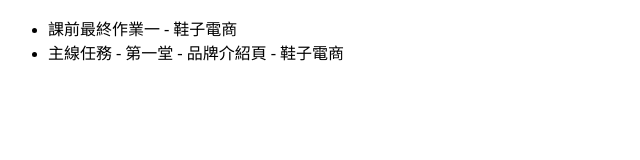
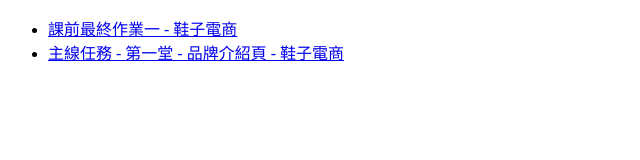
Before and after one commit to SJLU0/hexschool-week1, a plain HTML site: page index.html in a window 1280 px wide. Shown: the whole page, without its empty margins (0-640 px from the left). Drawn offline with Linux system fonts and the light colour scheme.

Commit message:
refactor: 修改標籤

```diff
--- a/index.html
+++ b/index.html
@@ -8,10 +8,11 @@
 
   <body>
     <ul>
-      <li><a href="./l1hw-shoes/index.html"></a>課前最終作業一 - 鞋子電商</li>
+      <li><a href="./l1hw-shoes/index.html">課前最終作業一 - 鞋子電商</a></li>
       <li>
-        <a href="./l1task-shoes/index.html"></a>主線任務 - 第一堂 - 品牌介紹頁 -
-        鞋子電商
+        <a href="./l1task-shoes/index.html"
+          >主線任務 - 第一堂 - 品牌介紹頁 - 鞋子電商</a
+        >
       </li>
     </ul>
   </body>
```
